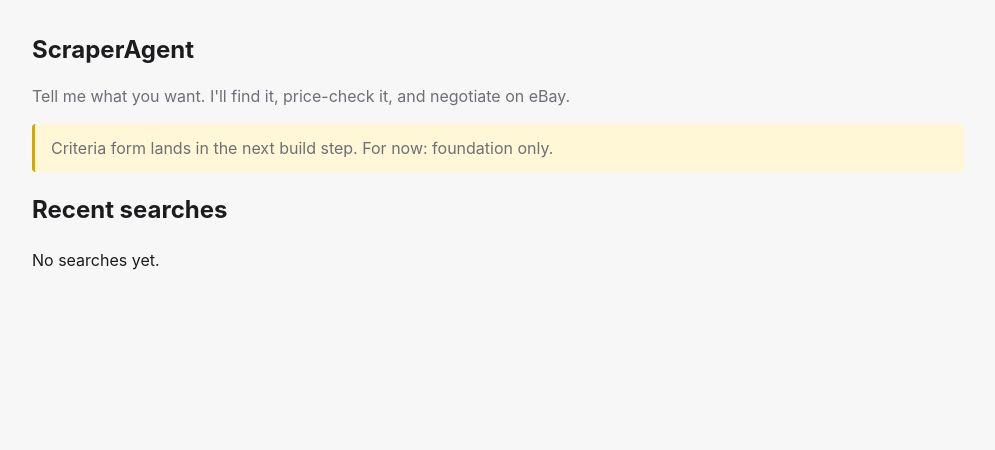
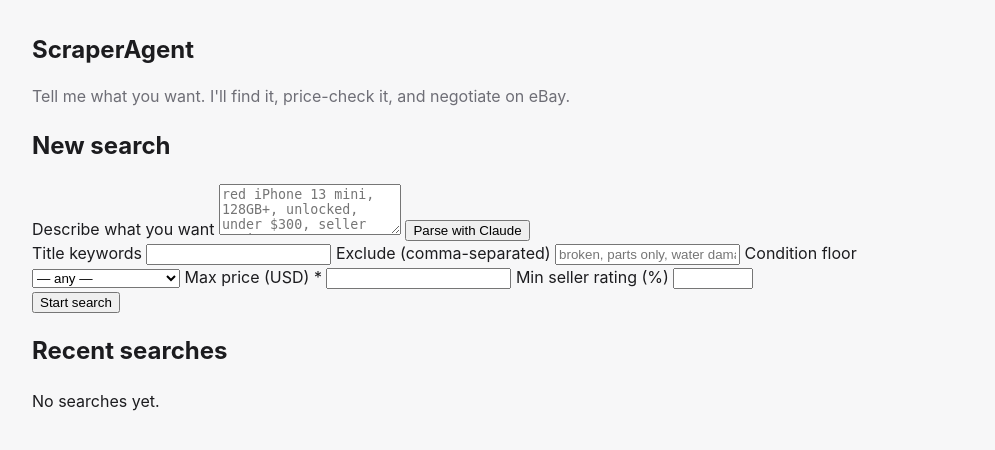
Before and after one commit to matthewrodrigues/ScraperAgent, a FastAPI app: page / in a window 1280 px wide. Shown: the part 49-499 px from the top of the page, without its empty margins (142-1137 px from the left). Run offline with FastAPI, Linux system fonts and the light colour scheme; data that the repository does not hold is empty.

Commit message:
feat(ui): criteria intake form with HTMX parse + submit

```diff
--- a/templates/index.html
+++ b/templates/index.html
@@ -4,7 +4,29 @@
 <section class="hero">
     <h1>ScraperAgent</h1>
     <p>Tell me what you want. I'll find it, price-check it, and negotiate on eBay.</p>
-    <p class="placeholder">Criteria form lands in the next build step. For now: foundation only.</p>
+</section>
+
+<section class="new-search">
+    <h2>New search</h2>
+    <form action="/searches" method="post" class="criteria-form">
+        <label class="nl">
+            Describe what you want
+            <textarea name="criteria_nl" rows="3"
+                      placeholder="red iPhone 13 mini, 128GB+, unlocked, under $300, seller rating 98%+"></textarea>
+        </label>
+
+        <button type="button"
+                hx-post="/searches/parse"
+                hx-include="[name='criteria_nl']"
+                hx-target="#structured-fields"
+                hx-swap="outerHTML">
+            Parse with Claude
+        </button>
+
+        {% include "_criteria_form_fields.html" %}
+
+        <button type="submit" class="primary">Start search</button>
+    </form>
 </section>
 
 <section>
@@ -15,7 +37,7 @@
             <tbody>
                 {% for s in recent_searches %}
                 <tr>
-                    <td>{{ s.id }}</td>
+                    <td><a href="/searches/{{ s.id }}">{{ s.id }}</a></td>
                     <td>{{ s.criteria_nl }}</td>
                     <td>${{ "%.2f"|format(s.max_price) }}</td>
                     <td>{{ s.status }}</td>
```
